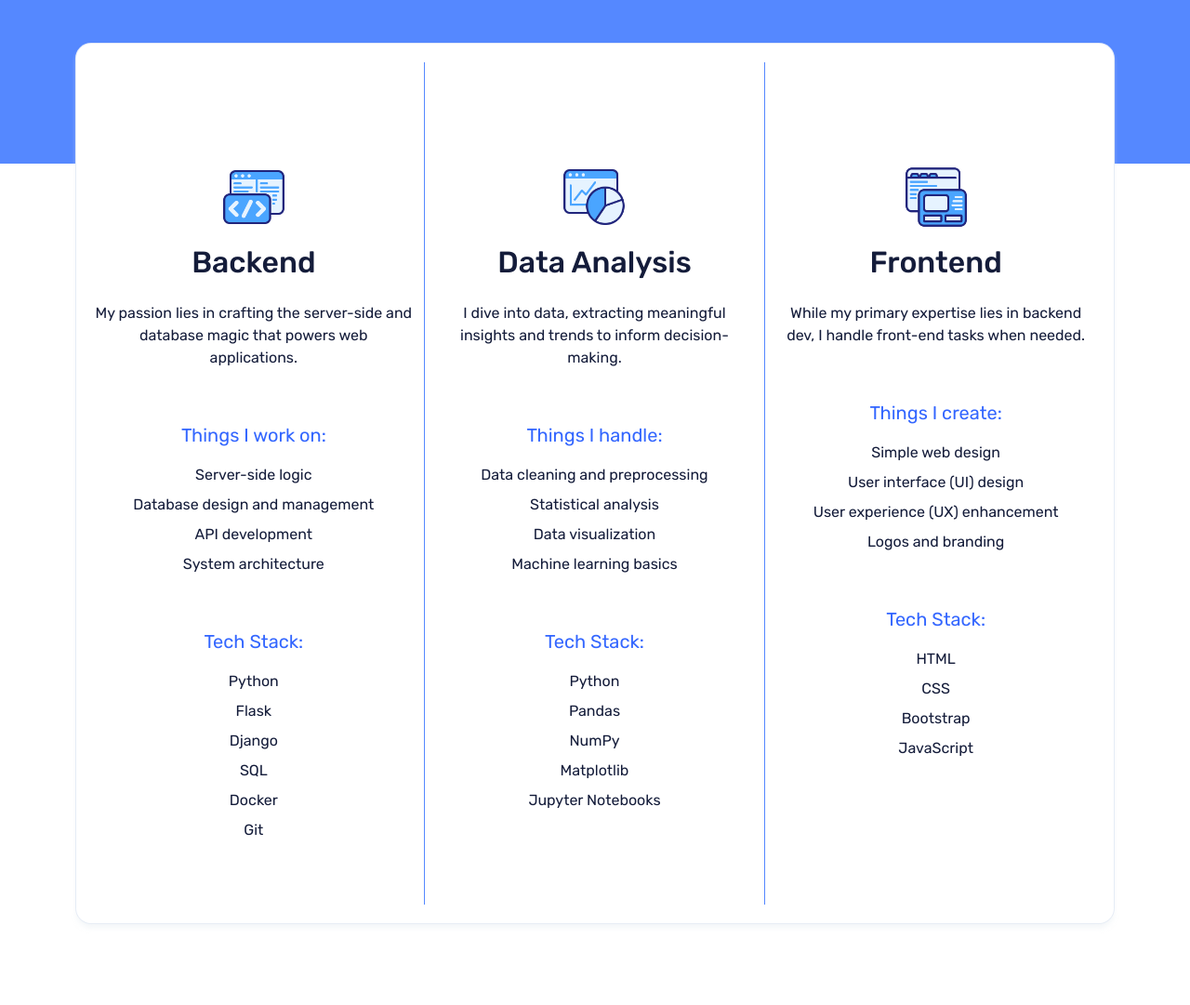
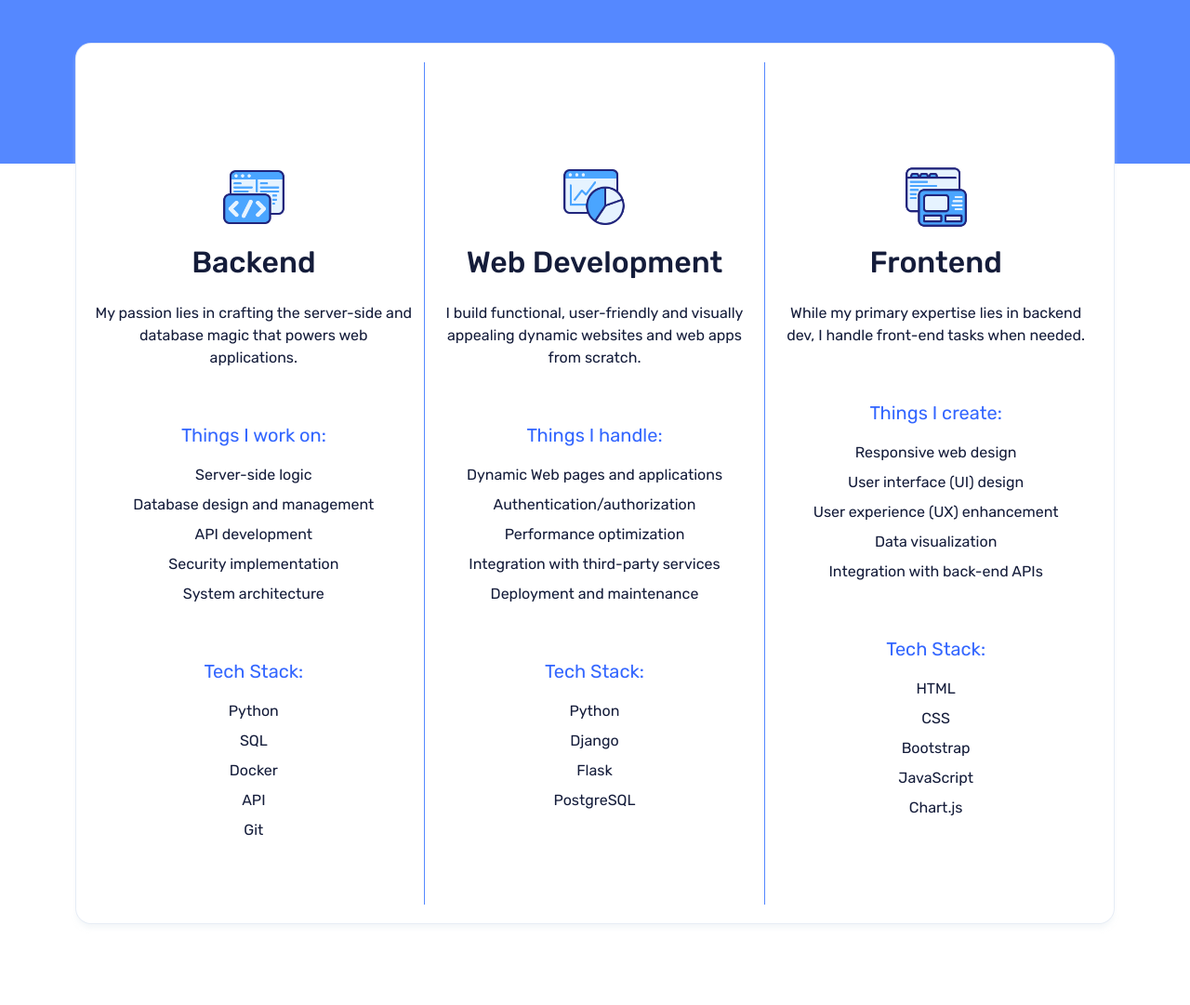
Before and after one commit to georgebrnv/Portfolio-Website, a Flask app: page / in a window 1280 px wide. Shown: the part 1535-2616 px from the top of the page at 93% size. Run offline with Flask 3, Linux system fonts and the light colour scheme; data that the repository does not hold is empty; some libraries are stand-ins or nearby versions.

Commit message:
Change profile picture and fix index page.

```diff
--- a/templates/index.html
+++ b/templates/index.html
@@ -6,9 +6,9 @@
                         <div class="col-xxl-5">
                             <!-- Header text content-->
                             <div class="text-center text-xxl-start">
-                                <div class="badge bg-gradient-primary-to-secondary text-white mb-1"><div class="text-uppercase">Backend &middot; Data Analysis &middot; UI</div></div>
-                                <div class="fs-3 fw-light text-muted">Junior Python Developer</div>
-                                <h1 class="display-3 fw-bolder mb-5"><span class="text-gradient d-inline">Hi, I'm Egor. I write back-end, analyse data, create UI.</span></h1>
+                                <div class="badge bg-gradient-primary-to-secondary text-white mb-1"><div class="text-uppercase">Backend &middot; Web Developer &middot; UI</div></div>
+                                <div class="fs-3 fw-light text-muted">Python Developer</div>
+                                <h1 class="display-3 fw-bolder mb-5"><span class="text-gradient d-inline">Hi, I'm Egor. I write back-end, build websites, create UI.</span></h1>
                                 <div class="d-grid gap-3 d-sm-flex justify-content-sm-center justify-content-xxl-start mb-3">
                                     <a class="btn btn-primary  btn-lg px-5 py-3 me-sm-3 fs-6 fw-bolder" href="{{ url_for('resume') }}">Resume</a>
                                     <a class="btn btn-outline-dark btn-lg px-5 py-3 fs-6 fw-bolder" href="#portfolio">Projects</a>
@@ -19,7 +19,7 @@
                             <!-- Header profile picture-->
                             <div class="d-flex justify-content-center mt-5 mt-xxl-0">
                                 <div class="profile">
-                                    <img class="profile-img" src="static/assets/profile.jpg" alt="..." />
+                                    <img class="profile-img" src="static/assets/profile-pic.png" alt="..." />
                                 </div>
                             </div>
                         </div>
@@ -63,38 +63,38 @@
                                 <p>Server-side logic</p>
                                 <p>Database design and management</p>
                                 <p>API development</p>
+                                <p>Security implementation</p>
                                 <p>System architecture</p>
                             </div>
                             <div class="text-skills-margin">
                                 <p class="text-skills py-2">Tech Stack:</p>
                                 <p>Python</p>
-                                <p>Flask</p>
-                                <p>Django</p>
                                 <p>SQL</p>
                                 <p>Docker</p>
+                                <p>API</p>
                                 <p>Git</p>
                             </div>
                           </div>
                           <div class="col-md-4 column text-center">
                               <div class="mb-5">
                                 <img class="icon-img" src="./static/assets/da.png">
-                                <h2 class="py-3">Data Analysis</h2>
-                                <p>I dive into data, extracting meaningful insights and trends to inform decision-making. </p>
+                                <h2 class="py-3">Web Development</h2>
+                                <p>I build functional, user-friendly and visually appealing dynamic websites and web apps from scratch. </p>
                               </div>
                             <div class="text-skills-margin mb-5">
                                 <p class="text-skills py-2">Things I handle:</p>
-                                <p>Data cleaning and preprocessing</p>
-                                <p>Statistical analysis</p>
-                                <p>Data visualization</p>
-                                <p>Machine learning basics</p>
+                                <p>Dynamic Web pages and applications</p>
+                                <p>Authentication/authorization</p>
+                                <p>Performance optimization</p>
+                                <p>Integration with third-party services</p>
+                                <p>Deployment and maintenance</p>
                             </div>
                             <div class="text-skills-margin">
                                 <p class="text-skills py-2">Tech Stack:</p>
                                 <p>Python</p>
-                                <p>Pandas</p>
-                                <p>NumPy</p>
-                                <p>Matplotlib</p>
-                                <p>Jupyter Notebooks</p>
+                                <p>Django</p>
+                                <p>Flask</p>
+                                <p>PostgreSQL</p>
                             </div>
                           </div>
                           <div class="col-md-4 column no-right-border text-center">
@@ -105,10 +105,11 @@
                               </div>
                             <div class="text-skills-margin mb-5">
                                 <p class="text-skills py-2">Things I create:</p>
-                                <p>Simple web design</p>
+                                <p>Responsive web design</p>
                                 <p>User interface (UI) design</p>
                                 <p>User experience (UX) enhancement</p>
-                                <p>Logos and branding</p>
+                                <p>Data visualization</p>
+                                <p>Integration with back-end APIs</p>
                             </div>
                             <div class="text-skills-margin">
                                 <p class="text-skills py-2">Tech Stack:</p>
@@ -116,6 +117,7 @@
                                 <p>CSS</p>
                                 <p>Bootstrap</p>
                                 <p>JavaScript</p>
+                                <p>Chart.js</p>
                             </div>
                           </div>
                         </div>
```
Also changed, not shown: static/assets/profile-pic.png (added), static/assets/profile.jpg (deleted).
